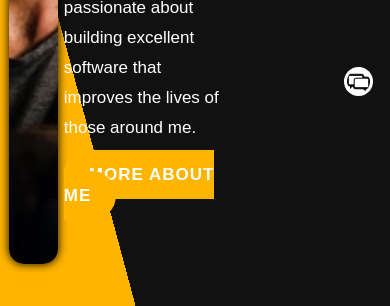
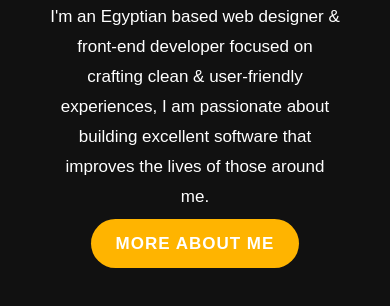
Before and after one commit to AhmedEssamHassan/amazing-portfolio, a plain HTML site: page index.html in a window 390 px wide. Shown: the part 538-844 px from the top of the page. Drawn offline with Linux system fonts and the light colour scheme.

Commit message:
making it responsive on max size 900

```diff
--- a/style/responsive.css
+++ b/style/responsive.css
@@ -17,6 +17,47 @@
     margin: 5px;
   }
 }
+
+/* *************************************** */
+
 @media only screen and (max-width: 900px) {
+  .first-container {
+    display: flex;
+    justify-content: center;
+    align-content: center;
+    background-color: #111;
+  }
 
+  .introduction {
+    margin: 5px;
+    display: flex;
+    justify-content: center;
+    align-items: center;
+  }
+
+  p {
+    text-align: center;
+    width: 80%;
+  }
+
+  img {
+    border-radius: 50%;
+    width: 270px;
+    height: 270px;
+    margin: auto;
+  }
+
+  main {
+    display: grid;
+    /* justify-content: center; */
+    grid-template-columns: 1fr;
+    grid-template-rows: 1fr 0.75fr;
+    grid-template-areas: "img" "intro";
+  }
+  nav {
+    display: none;
+  }
+  .settings, .container-switcher {
+    display: none;
+  }
 }
```
